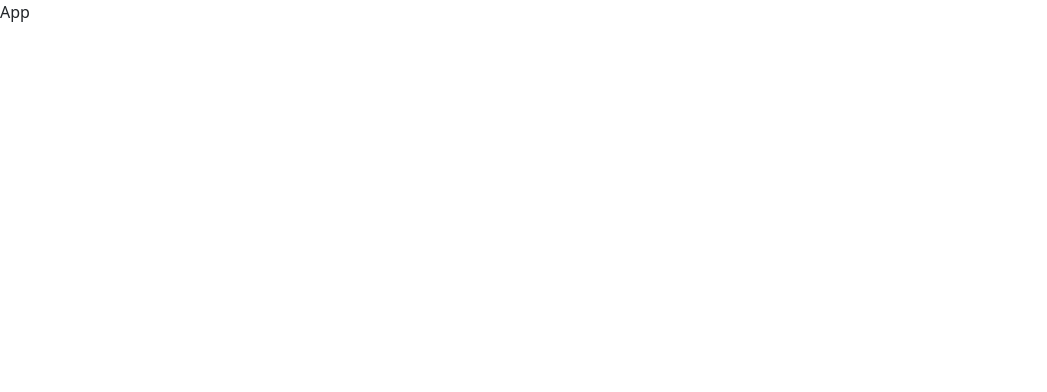
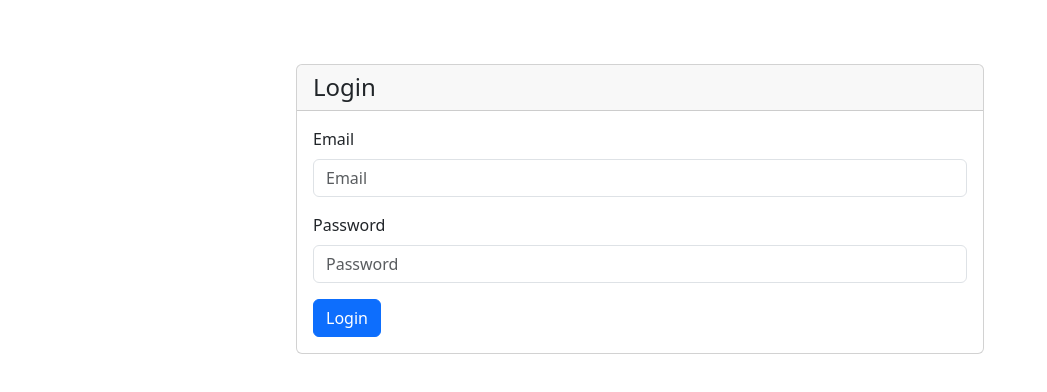
Before and after one commit to Divyanshu21196/User-Authentication-React, a React (Create React App) app in the folder userauthentication/: page /account/login in a window 1280 px wide. Shown: the top 392 px of the page, without its empty margins (0-1047 px from the left). Built offline with nearby package versions, Linux system fonts and the light colour scheme.

Commit message:
basic login form

```diff
--- a/userauthentication/package.json
+++ b/userauthentication/package.json
@@ -3,11 +3,15 @@
   "version": "0.1.0",
   "private": true,
   "dependencies": {
+    "@reduxjs/toolkit": "^1.9.5",
     "@testing-library/jest-dom": "^5.16.5",
     "@testing-library/react": "^13.4.0",
     "@testing-library/user-event": "^13.5.0",
     "react": "^18.2.0",
     "react-dom": "^18.2.0",
+    "react-hook-form": "^7.45.1",
+    "react-redux": "^8.1.1",
+    "react-router-dom": "^6.14.0",
     "react-scripts": "5.0.1",
     "web-vitals": "^2.1.4"
   },
--- a/userauthentication/src/App.js
+++ b/userauthentication/src/App.js
@@ -1,10 +1,22 @@
 import './App.css';
+import { Routes, Route, Navigate, useNavigate, useLocation } from 'react-router-dom';
+import { PrivateRoute } from './component/PrivateRoute';
+import { Home } from './Home/Home';
+import { AccountLayout } from './account';
 
 function App() {
   return (
-    <div className="App">
-      App
-    </div>
+    <div className="container">
+        <Routes>
+            {/* private */}
+              <Route element={<PrivateRoute />}>
+              <Route path="/" element={<Home />} />
+            </Route>
+            {/* public */}
+              <Route path="account/*" element={<AccountLayout />} />
+              <Route path="*" element={<Navigate to="/" />} />
+        </Routes>
+      </div>
   );
 }
 
--- /dev/null
+++ b/userauthentication/src/Home/Home.jsx
@@ -0,0 +1,16 @@
+import React from 'react';
+import { Link } from 'react-router-dom';
+import { useSelector } from 'react-redux';
+
+export { Home };
+
+function Home() {
+    const auth = {};
+    return (
+        <div>
+            <h1>Hi {auth?.firstName}!</h1>
+            <p>You're logged in with React 18 + Redux & JWT!!</p>
+            <p><Link to="/users">Manage Users</Link></p>
+        </div>
+    );
+}
--- /dev/null
+++ b/userauthentication/src/account/AccountLayout.jsx
@@ -0,0 +1,27 @@
+import React from 'react';
+import { Routes, Route, Navigate } from 'react-router-dom';
+
+import { Login } from './';
+
+export { AccountLayout };
+
+function AccountLayout() {
+    const auth = {};
+
+    // redirect to home if already logged in
+    if (auth?.email) {
+        return <Navigate to="/" />;
+    }
+
+    return (
+        <div className="container">
+            <div className="row">
+                <div className="col-sm-8 offset-sm-2 mt-5">
+                    <Routes>
+                        <Route path="login" element={<Login />} />
+                    </Routes>
+                </div>
+            </div>
+        </div>
+    );
+}
--- /dev/null
+++ b/userauthentication/src/account/Login.jsx
@@ -0,0 +1,34 @@
+import { useForm } from "react-hook-form";
+
+
+function Login(){
+
+    const { register, handleSubmit,formState:{errors,isSubmitting} } = useForm();
+    const onSubmit = data => console.log(data);
+
+    return(
+        <div className="card m-3">
+        <h4 className="card-header">Login</h4>
+            <div className="card-body">
+                <form onSubmit={handleSubmit(onSubmit)}>
+                <div className="mb-3">
+                    <label className="form-label">Email</label>
+                    <input {...register("email", {required:true, pattern: /^[A-Za-z]+$/i })} className={`form-control ${errors.email ? 'is-invalid' : ''}`} placeholder="Email"/>
+                    {errors.email && <span>This field is required</span>}
+                </div>
+                <div className="mb-3">
+                <label className="form-label">Password</label>
+                <input name="password" type="password" {...register('password',{required:true})} className={`form-control ${errors.password ? 'is-invalid' : ''}`} placeholder="Password"/>
+                {errors.password && <span>This field is required</span>}
+                </div>
+                <button disabled={isSubmitting} className="btn btn-primary">
+                {isSubmitting && <span className="spinner-border spinner-border-sm me-1"></span>}
+                Login
+            </button>
+                </form>
+            </div>
+        </div>
+    )
+}
+
+export {Login}
--- /dev/null
+++ b/userauthentication/src/account/index.js
@@ -0,0 +1,2 @@
+export * from './AccountLayout';
+export * from './Login';
--- /dev/null
+++ b/userauthentication/src/component/PrivateRoute.js
@@ -0,0 +1,18 @@
+import React from 'react';
+import { Navigate, Outlet } from 'react-router-dom';
+
+
+export { PrivateRoute };
+
+function PrivateRoute() {
+    console.log("----")
+    const auth = {};
+
+    if (!auth?.email) {
+        // not logged in so redirect to login page with the return url
+        return <Navigate to="/account/login" />
+    }
+
+    // authorized so return outlet for child routes
+    return <Outlet />;
+}
--- /dev/null
+++ b/userauthentication/src/context/AuthContext.js
@@ -0,0 +1,26 @@
+import { createContext ,useMemo,useState } from "react";
+
+
+const AuthContext = createContext();
+
+
+function Provider({children}){
+
+    const [userState,setUserData] = useState({});
+    const [isUserLoggedIn,setLoginStatus] = useState(false);
+
+    const valueToShare ={
+        userState,
+        isUserLoggedIn,
+        }
+
+        return(
+            <AuthContext.Provider value={valueToShare}>
+                {children}
+            </AuthContext.Provider>
+        )
+}
+
+
+export {Provider}
+export default AuthContext
--- a/userauthentication/src/index.js
+++ b/userauthentication/src/index.js
@@ -1,14 +1,20 @@
 import React from 'react';
 import  ReactDOM  from "react-dom/client";
 import App from "./App";
+import { Provider } from './context/AuthContext';
 import './App.css';
 
 import 'bootstrap/dist/css/bootstrap.min.css';
 import 'bootstrap/dist/js/bootstrap.bundle.min';
+import { BrowserRouter } from 'react-router-dom';
 
 const el = document.getElementById('root');
 const root = ReactDOM.createRoot(el);
 
 root.render(
-    <App />
-    )
+  <Provider>
+    <BrowserRouter>
+      <App />
+    </BrowserRouter>
+  </Provider>
+)
```
Also changed, not shown: userauthentication/src/hooks/CustomHooks.js (added, +9 -0 lines), userauthentication/src/account/SIgnUp.jsx (added), 1 other file (tests, documents, lock files or other folders).
